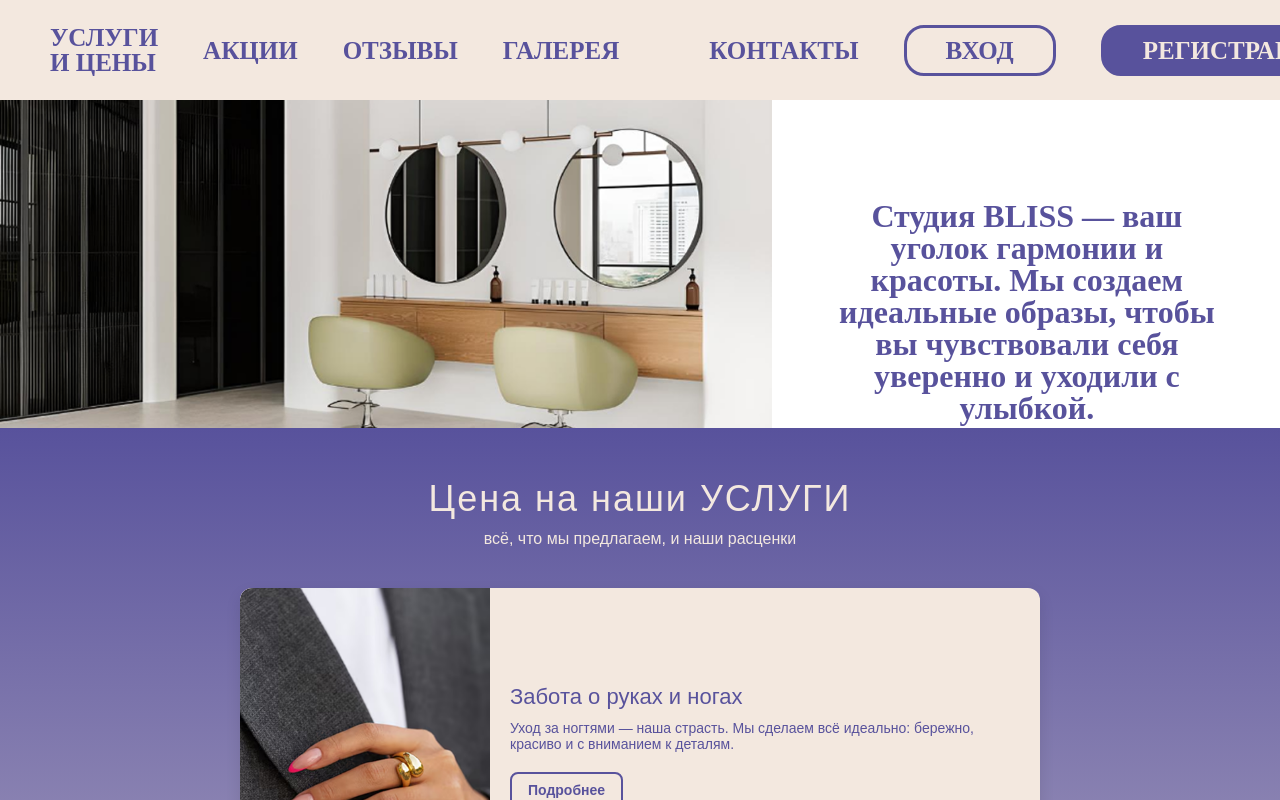
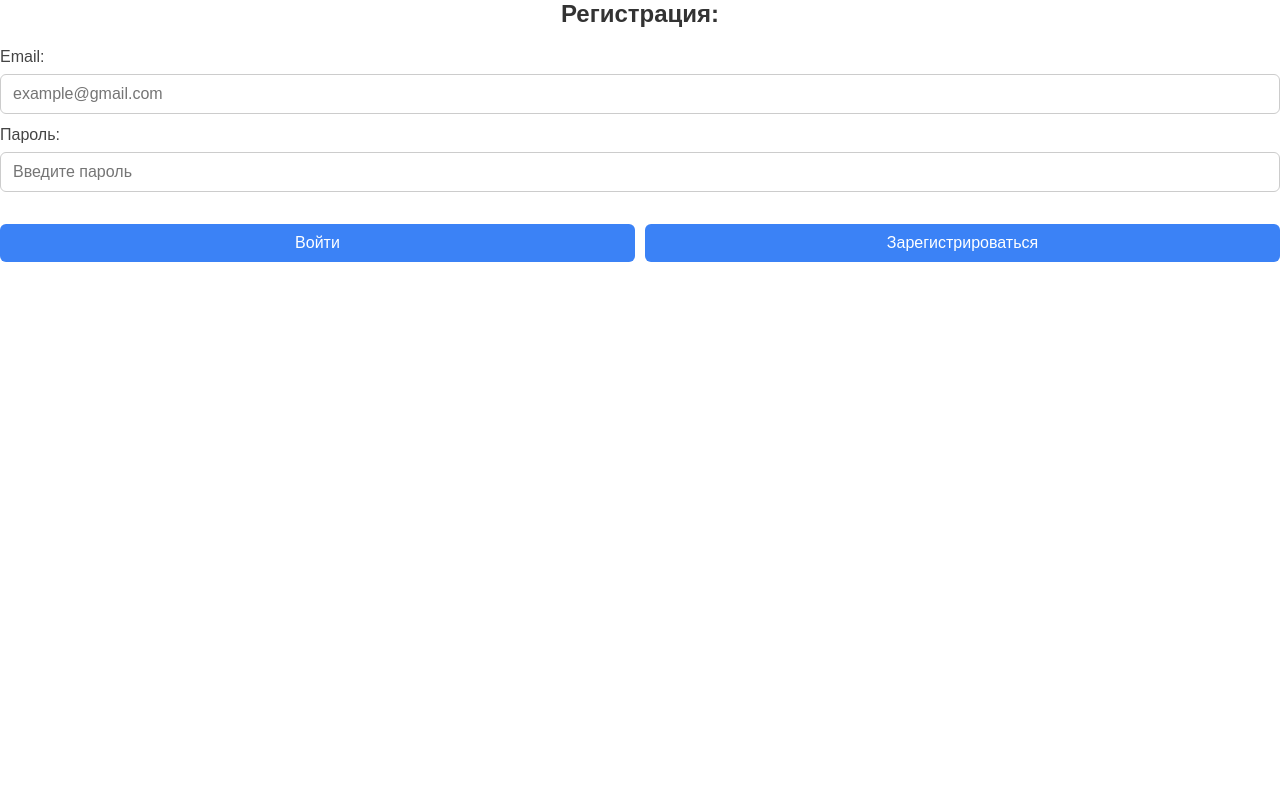
Before and after one commit to yokonohana/beauty-parlour, a React (Vite) app: page /registration in a window 1280 px wide. Shown: the top 800 px of the page. Built offline with nearby package versions, Linux system fonts and the light colour scheme.

Commit message:
add auth

```diff
--- a/package.json
+++ b/package.json
@@ -12,8 +12,10 @@
   "dependencies": {
     "express": "^4.21.2",
     "pg": "^8.13.3",
-    "react": "^19.0.0",
-    "react-dom": "^19.0.0"
+    "react": "^19.1.0",
+    "react-dom": "^19.1.0",
+    "react-hook-form": "^7.56.4",
+    "react-router-dom": "^7.6.0"
   },
   "devDependencies": {
     "@eslint/js": "^9.21.0",
--- a/src/App.jsx
+++ b/src/App.jsx
@@ -1,20 +1,21 @@
-import ContactsPage from "./components/contacts/ContactsPage";
-import Footer from "./components/footer/footer";
-import Header from "./components/header/header";
-import Promo from "./components/promo/promo";
-import ServicesPage from "./components/services/ServicesPage";
+import { BrowserRouter, Routes, Route, Navigate } from 'react-router-dom';
+import Home from './components/finComponents/Home.jsx';
+import Auth from './components/finComponents/Auth.jsx';
+import Registration from './components/finComponents/Registration.jsx';
 
-function App() {
-
+export default function App() {
   return (
-    <div className='App'>
-    <Header />
-    <Promo />
-    <ServicesPage />
-    <ContactsPage />
-    <Footer />
-    </div>
-  )
+    <BrowserRouter>
+      <Routes>
+        <Route path="/" element={<Navigate to="/home" replace />} />
+        <Route path="/home" element={<Home />} />
+        <Route path="/appointments" element={<Home />} />
+        <Route path="/reviews" element={<Home />} />
+        <Route path="/gallery" element={<Home />} />
+        <Route path="/promotions" element={<Home />} />
+        <Route path="/auth" element={<Auth />} />
+        <Route path="/registration" element={<Registration />} />
+      </Routes>
+    </BrowserRouter>
+  );
 }
-
-export default App;
--- /dev/null
+++ b/src/components/finComponents/Auth.jsx
@@ -0,0 +1,70 @@
+import React from "react";
+import { useForm, Controller } from "react-hook-form";
+import { useNavigate } from "react-router-dom";
+import '../../styles/auth.css';
+
+export default function Login() {
+  const navigate = useNavigate();
+
+  const {
+    control,
+    handleSubmit,
+    formState: { errors },
+    reset,
+  } = useForm({
+    defaultValues: {
+      email: "",
+      password: "",
+    },
+  });
+
+  const onLogin = (data) => {
+    navigate("/account");
+    reset();
+  };
+
+  return (
+    <div className="container">
+      <h2 className="heading">Вход в приложение:</h2>
+
+      <label htmlFor="email" className="label">Email:</label>
+      <Controller
+        control={control}
+        name="email"
+        rules={{ required: "Поле обязательно для заполнения" }}
+        render={({ field }) => (
+          <input
+            id="email"
+            type="email"
+            placeholder="example@gmail.com"
+            {...field}
+            className="input"
+          />
+        )}
+      />
+      {errors.email && <p className="error">{errors.email.message}</p>}
+
+      <label htmlFor="password" className="label">Пароль:</label>
+      <Controller
+        control={control}
+        name="password"
+        rules={{ required: "Поле обязательно для заполнения" }}
+        render={({ field }) => (
+          <input
+            id="password"
+            type="password"
+            placeholder="Введите пароль"
+            {...field}
+            className="input"
+          />
+        )}
+      />
+      {errors.password && <p className="error">{errors.password.message}</p>}
+
+      <div className="btn">
+        <button type="button" onClick={handleSubmit(onLogin)}>Войти</button>
+        <button type="button" onClick={() => navigate("/registration")}>Регистрация</button>
+      </div>
+    </div>
+  );
+}
--- /dev/null
+++ b/src/components/finComponents/Home.jsx
@@ -0,0 +1,19 @@
+import ContactsPage from "../contacts/ContactsPage";
+import Footer from "../footer/footer";
+import Header from "../header/header";
+import Promo from "../promo/promo";
+import ServicesPage from "../services/ServicesPage";
+
+function Home() {
+  return (
+    <div className='App'>
+      <Header />
+      <Promo />
+      <ServicesPage />
+      <ContactsPage />
+      <Footer />
+    </div>
+  );
+}
+
+export default Home;
--- /dev/null
+++ b/src/components/finComponents/Registration.jsx
@@ -0,0 +1,76 @@
+import React from "react";
+import { useForm, Controller } from "react-hook-form";
+import { useNavigate } from "react-router-dom";
+import '../../styles/auth.css';
+
+export default function Register() {
+  const navigate = useNavigate();
+
+  const {
+    control,
+    handleSubmit,
+    formState: { errors },
+    reset,
+  } = useForm({
+    defaultValues: {
+      email: "",
+      password: "",
+    },
+  });
+
+  const onRegister = (data) => {
+    reset();
+    navigate("/auth");
+  };
+
+  return (
+    <div className="container">
+      <h2 className="heading">Регистрация:</h2>
+
+      <label htmlFor="email" className="label">Email:</label>
+      <Controller
+        control={control}
+        name="email"
+        rules={{
+          required: "Поле обязательно для заполнения",
+          pattern: {
+            value: /^[A-Za-z0-9._%+-]+@[A-Za-z0-9.-]+\.[A-Za-z]{2,}$/,
+            message: "Неверный формат email",
+          },
+        }}
+        render={({ field }) => (
+          <input
+            id="email"
+            type="email"
+            placeholder="example@gmail.com"
+            {...field}
+            className="input"
+          />
+        )}
+      />
+      {errors.email && <p className="error">{errors.email.message}</p>}
+
+      <label htmlFor="password" className="label">Пароль:</label>
+      <Controller
+        control={control}
+        name="password"
+        rules={{ required: "Поле обязательно для заполнения" }}
+        render={({ field }) => (
+          <input
+            id="password"
+            type="password"
+            placeholder="Введите пароль"
+            {...field}
+            className="input"
+          />
+        )}
+      />
+      {errors.password && <p className="error">{errors.password.message}</p>}
+
+      <div className="btn">
+        <button type="button" onClick={() => navigate("/auth")}>Войти</button>
+        <button type="button" onClick={handleSubmit(onRegister)}>Зарегистрироваться</button>
+      </div>
+    </div>
+  );
+}
--- a/src/components/header/header.jsx
+++ b/src/components/header/header.jsx
@@ -1,7 +1,9 @@
-import logo from './../../img/icons/logo.svg'
-import './header.css'
+import React from 'react';
+import { Link } from 'react-router-dom';
+import logo from './../../img/icons/logo.svg';
+import './header.css';
 
-function Header () {
+function Header() {
   return (
     <header>
       <div className="container">
@@ -9,25 +11,25 @@
           <div className='header__row'>
             <nav className='nav'>
               <ul>
-                        <a href="/services" className="nav-link">Услуги и цены</a>
-                        <a href="/promotions" className="nav-link">Акции</a>
-                        <a href="/reviews" className="nav-link">Отзывы</a>
-                        <a href="/gallery" className="nav-link">Галерея</a>
-                        <div className="logo">
+                <li><Link to="/services" className="nav-link">Услуги и цены</Link></li>
+                <li><Link to="/promotions" className="nav-link">Акции</Link></li>
+                <li><Link to="/reviews" className="nav-link">Отзывы</Link></li>
+                <li><Link to="/gallery" className="nav-link">Галерея</Link></li>
+                <li className="logo">
                   <img src={logo} alt="Logo" />
-                        </div>
-                        <a href="/contacts" className="nav-link">Контакты</a>
-                        <div className="auth-buttons">
-                        <a href="/login" className="button login-button">Вход</a>
-                        <a href="/register" className="button register-button">Регистрация</a>
-                        </div>
+                </li>
+                <li><Link to="/contacts" className="nav-link">Контакты</Link></li>
+                <li className="auth-buttons">
+                  <Link to="/auth" className="button login-button">Вход</Link>
+                  <Link to="/registration" className="button register-button">Регистрация</Link>
+                </li>
               </ul>
             </nav>
           </div>
         </div>
       </div>
     </header>
-    )
+  );
 }
 
 export default Header;
--- /dev/null
+++ b/src/styles/auth.css
@@ -0,0 +1,59 @@
+.heading {
+  font-size: 24px;
+  font-weight: bold;
+  margin-bottom: 20px;
+  color: #333;
+  text-align: center;
+}
+
+.label {
+  display: block;
+  margin-bottom: 8px;
+  font-weight: 500;
+  color: #444;
+}
+
+.input {
+  width: 100%;
+  padding: 10px 12px;
+  border: 1px solid #ccc;
+  border-radius: 6px;
+  font-size: 16px;
+  margin-bottom: 12px;
+  transition: border-color 0.3s ease;
+}
+
+.input:focus {
+  border-color: #3b82f6;
+  outline: none;
+}
+
+.error {
+  color: #dc2626;
+  font-size: 14px;
+  margin-top: -8px;
+  margin-bottom: 12px;
+}
+
+.btn {
+  display: flex;
+  justify-content: space-between;
+  gap: 10px;
+  margin-top: 20px;
+}
+
+.btn button {
+  flex: 1;
+  padding: 10px 15px;
+  font-size: 16px;
+  background-color: #3b82f6;
+  color: white;
+  border: none;
+  border-radius: 6px;
+  cursor: pointer;
+  transition: background-color 0.3s ease;
+}
+
+.btn button:hover {
+  background-color: #2563eb;
+}
```
Also changed, not shown: server.js (+25 -31 lines), src/components/finComponents/Account.jsx (added), 1 other file (tests, documents, lock files or other folders). Lines whose indentation alone changed are shown as unchanged.
